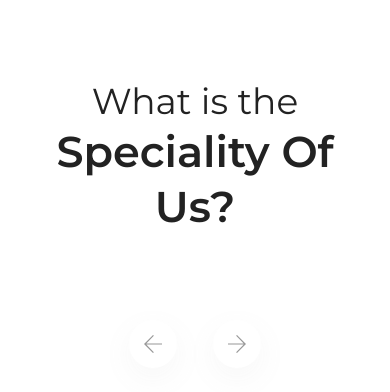
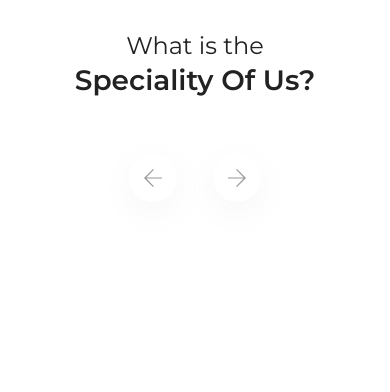
Before and after one commit to durantdurant95/shockworks-academy-test, a Next.js app: page / in a window 390 px wide. Shown: the top 392 px of the page. Built offline with nearby package versions, Linux system fonts and the light colour scheme; no server answers.

Commit message:
Update README and Carousel component documentation; enhance styles and responsive behavior

```diff
--- a/app/page.module.css
+++ b/app/page.module.css
@@ -45,117 +45,38 @@
   text-align: center;
 }
 
-/* Heading styles */
-.heading {
-  font-family: var(--font-family);
-  font-weight: var(--font-weight-semibold);
-  font-size: var(--font-size-xl);
-  line-height: var(--line-height-lg);
-  letter-spacing: var(--letter-spacing-tight);
-  color: var(--color-primary);
-  margin-bottom: 20px;
-}
-
-.subtitle {
-  font-family: var(--font-family);
-  font-weight: var(--font-weight-normal);
-  font-size: var(--font-size-lg);
-  line-height: var(--line-height-base);
-  letter-spacing: var(--letter-spacing-lg);
-  color: var(--color-secondary);
-  margin-bottom: 16px;
-}
-
-.text {
-  font-family: var(--font-family);
-  font-weight: var(--font-weight-medium);
-  font-size: var(--font-size-base);
-  line-height: var(--line-height-sm);
-  letter-spacing: var(--letter-spacing-base);
-  color: var(--color-primary);
-}
-
 /* Media Queries */
 
 /* Tablet */
 @media (max-width: 768px) {
   .section {
-    padding: 40px 16px;
+    padding: 40px 16px 0;
   }
 
-  .heading {
+  .introText {
     font-size: 28px;
     line-height: 36px;
   }
 
-  .subtitle {
-    font-size: 20px;
-    line-height: 28px;
-  }
-
-  .text {
-    font-size: 14px;
-    line-height: 24px;
+  .specialityText {
+    font-size: 32px;
+    line-height: 42px;
   }
 }
 
 /* Mobile */
 @media (max-width: 480px) {
   .section {
-    padding: 30px 16px;
+    padding: 30px 16px 0;
   }
 
-  .heading {
+  .introText {
     font-size: 24px;
     line-height: 32px;
   }
 
-  .subtitle {
-    font-size: 18px;
-    line-height: 26px;
-  }
-
-  .text {
-    font-size: 14px;
-    line-height: 22px;
+  .specialityText {
+    font-size: 28px;
+    line-height: 36px;
   }
 }
-
-a.secondary:hover {
-  background: var(--button-secondary-hover);
-  border-color: transparent;
-}
-
-@media (max-width: 600px) {
-  .main {
-    padding: 48px 24px;
-  }
-
-  .intro {
-    gap: 16px;
-  }
-
-  .intro h1 {
-    font-size: 32px;
-    line-height: 40px;
-    letter-spacing: -1.92px;
-  }
-}
-
-@media (prefers-color-scheme: dark) {
-  .logo {
-    filter: invert();
-  }
-
-  .page {
-    --background: #000;
-    --foreground: #000;
-
-    --text-primary: #ededed;
-    --text-secondary: #999;
-
-    --button-primary-hover: #ccc;
-    --button-secondary-hover: #1a1a1a;
-    --button-secondary-border: #1a1a1a;
-  }
-}
```
Also changed, not shown: app/components/Carousel.tsx (+18 -1 lines), 1 other file (tests, documents, lock files or other folders).
